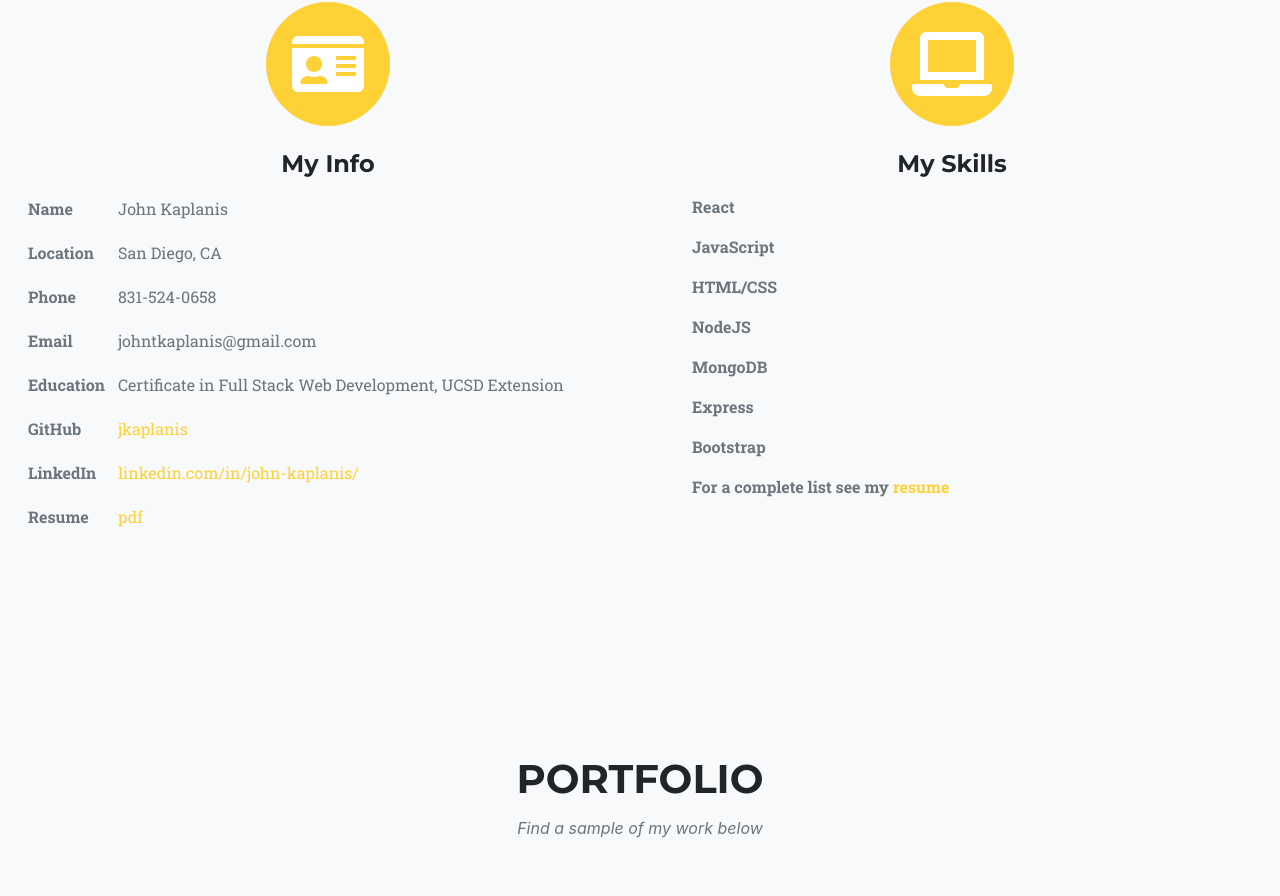
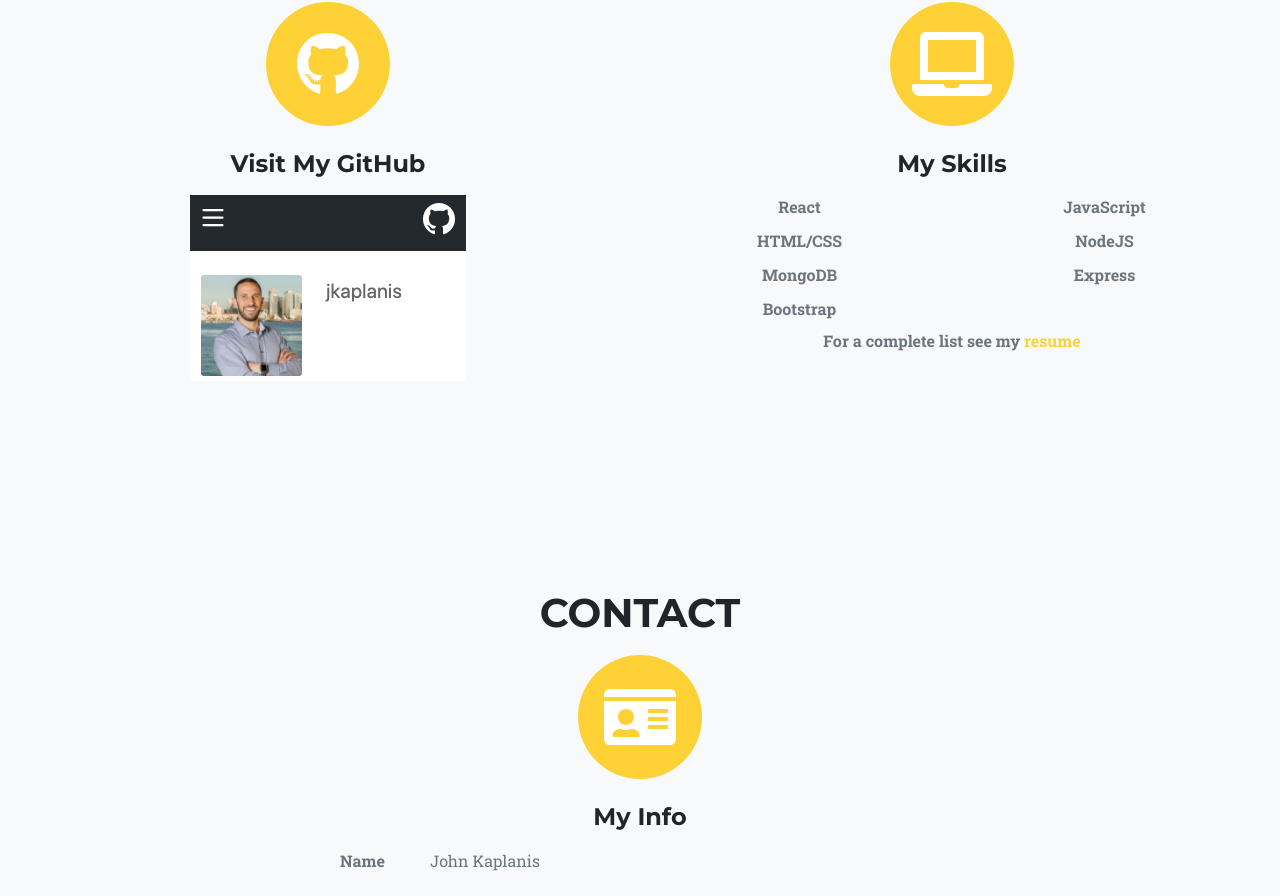
Before and after one commit to jkaplanis/react-portfolio, a React (Create React App) app: page / in a window 1280 px wide. Shown: the part 1842-2738 px from the top of the page. Built offline with nearby package versions, Linux system fonts and the light colour scheme; a web font is replaced by a local one.

Commit message:
add contact section, highlight github

```diff
--- a/src/App.js
+++ b/src/App.js
@@ -3,6 +3,7 @@ import Nav from "./components/Nav";
 import Header from "./components/Header";
 import AboutMe from "./components/AboutMe";
 import Resume from "./components/Resume";
+import Contact from "./components/Contact";
 import Portfolio from "./components/Portfolios";
 import Footer from "./components/Footer";
 import Modals from "./components/Modals";
@@ -21,6 +22,7 @@ function App() {
       <Header />
       <AboutMe />
       <Resume />
+      <Contact />
       <Portfolio />
       <Footer />
       <Modals />
--- /dev/null
+++ b/src/components/Contact.js
@@ -0,0 +1,140 @@
+import React from "react";
+import pdf from "../resume/john-kaplanis-resume.pdf";
+
+function Contact() {
+  return (
+    <section className="page-section bg-light" id="contact">
+      <div className="text-center">
+        <h2 className="section-heading text-uppercase mb-3">Contact</h2>
+      </div>
+      <div className="row text-center m-3">
+        <div className="col">
+          <span className="fa-stack fa-4x">
+            <i className="fas fa-circle fa-stack-2x text-primary" />
+            <i className="fas fa-id-card fa-stack-1x fa-inverse" />
+          </span>
+          <h4 className="my-3">My Info</h4>
+          <div
+            className="text-left"
+            style={{ maxWidth: "600px", margin: "auto" }}
+          >
+            <p className="text-muted">
+              <span
+                style={{
+                  fontWeight: "bold",
+                  display: "inline-block",
+                  width: 90
+                }}
+              >
+                Name
+              </span>
+              John Kaplanis
+            </p>
+            <p className="text-muted">
+              <span
+                style={{
+                  fontWeight: "bold",
+                  display: "inline-block",
+                  width: 90
+                }}
+              >
+                Location
+              </span>
+              San Diego, CA
+            </p>
+            <p className="text-muted">
+              <span
+                style={{
+                  fontWeight: "bold",
+                  display: "inline-block",
+                  width: 90
+                }}
+              >
+                Phone
+              </span>
+              831-524-0658
+            </p>
+            <p className="text-muted">
+              <span
+                style={{
+                  fontWeight: "bold",
+                  display: "inline-block",
+                  width: 90
+                }}
+              >
+                Email
+              </span>
+              <a href="mailto:johntkaplanis@gmail.com">
+                johntkaplanis@gmail.com
+              </a>
+            </p>
+            <p className="text-muted">
+              <span
+                style={{
+                  fontWeight: "bold",
+                  display: "inline-block",
+                  width: 90
+                }}
+              >
+                Education
+              </span>
+              Certificate in Full Stack Web Development, UCSD Extension
+            </p>
+            <p className="text-muted">
+              <span
+                style={{
+                  fontWeight: "bold",
+                  display: "inline-block",
+                  width: 90
+                }}
+              >
+                GitHub
+              </span>
+              <a
+                href="https://github.com/jkaplanis"
+                target="_blank"
+                rel="noopener noreferrer"
+              >
+                jkaplanis
+              </a>
+            </p>
+            <p className="text-muted">
+              <span
+                style={{
+                  fontWeight: "bold",
+                  display: "inline-block",
+                  width: 90
+                }}
+              >
+                LinkedIn
+              </span>
+              <a
+                href="https://www.linkedin.com/in/john-kaplanis/"
+                target="_blank"
+                rel="noopener noreferrer"
+              >
+                linkedin.com/in/john-kaplanis/
+              </a>
+            </p>
+            <p className="text-muted">
+              <span
+                style={{
+                  fontWeight: "bold",
+                  display: "inline-block",
+                  width: 90
+                }}
+              >
+                Resume
+              </span>
+              <a href={pdf} target="_blank" rel="noopener noreferrer">
+                pdf
+              </a>
+            </p>
+          </div>
+        </div>
+      </div>
+    </section>
+  );
+}
+
+export default Contact;
--- a/src/components/Nav.js
+++ b/src/components/Nav.js
@@ -32,6 +32,11 @@ function Nav() {
               </a>
             </li>
             <li className="nav-item">
+              <a className="nav-link js-scroll-trigger" href="#contact">
+                Contact
+              </a>
+            </li>
+            <li className="nav-item">
               <a className="nav-link js-scroll-trigger" href="#portfolio">
                 Portfolio
               </a>
--- a/src/components/Resume.js
+++ b/src/components/Resume.js
@@ -9,113 +9,27 @@ function Resume() {
       </div>
       <div className="row text-center m-3">
         <div className="col-md-6">
+          <a
+            href="https://github.com/jkaplanis"
+            target="_blank"
+            rel="noopener noreferrer"
+          >
             <span className="fa-stack fa-4x">
               <i className="fas fa-circle fa-stack-2x text-primary" />
-            <i className="fas fa-id-card fa-stack-1x fa-inverse" />
+              <i className="fab fa-github fa-stack-1x fa-inverse" />
             </span>
-          <h4 className="my-3">My Info</h4>
-          <div className="text-left">
-            <p className="text-muted">
-              <span
-                style={{
-                  fontWeight: "bold",
-                  display: "inline-block",
-                  width: 90
-                }}
+          </a>
+          <h4 className="my-3">Visit My GitHub</h4>
+          <a
+            href="https://github.com/jkaplanis"
+            target="_blank"
+            rel="noopener noreferrer"
           >
-                Name
-              </span>
-              John Kaplanis
-            </p>
-            <p className="text-muted">
-              <span
-                style={{
-                  fontWeight: "bold",
-                  display: "inline-block",
-                  width: 90
-                }}
-              >
-                Location
-              </span>
-              San Diego, CA
-            </p>
-            <p className="text-muted">
-              <span
-                style={{
-                  fontWeight: "bold",
-                  display: "inline-block",
-                  width: 90
-                }}
-              >
-                Phone
-              </span>
-              831-524-0658
-            </p>
-            <p className="text-muted">
-              <span
-                style={{
-                  fontWeight: "bold",
-                  display: "inline-block",
-                  width: 90
-                }}
-              >
-                Email
-              </span>
-              johntkaplanis@gmail.com
-            </p>
-            <p className="text-muted">
-              <span
-                style={{
-                  fontWeight: "bold",
-                  display: "inline-block",
-                  width: 90
-                }}
-              >
-                Education
-              </span>
-              Certificate in Full Stack Web Development, UCSD Extension
-            </p>
-            <p className="text-muted">
-              <span
-                style={{
-                  fontWeight: "bold",
-                  display: "inline-block",
-                  width: 90
-                }}
-              >
-                GitHub
-              </span>
-              <a href="https://github.com/jkaplanis">jkaplanis</a>
-            </p>
-            <p className="text-muted">
-              <span
-                style={{
-                  fontWeight: "bold",
-                  display: "inline-block",
-                  width: 90
-                }}
-              >
-                LinkedIn
-              </span>
-              <a href="https://www.linkedin.com/in/john-kaplanis/">
-                linkedin.com/in/john-kaplanis/
+            <img
+              src="assets/img/github/github-screenshot.png"
+              alt="github profile"
+            />
           </a>
-            </p>
-            <p className="text-muted">
-              <span
-                style={{
-                  fontWeight: "bold",
-                  display: "inline-block",
-                  width: 90
-                }}
-              >
-                Resume
-              </span>
-              <a href={pdf} target="_blank" rel="noopener noreferrer">
-                pdf
-              </a>
-            </p>
-          </div>
         </div>
         <div className="col-md-6">
           <span className="fa-stack fa-4x">
@@ -123,24 +37,29 @@ function Resume() {
             <i className="fas fa-laptop fa-stack-1x fa-inverse" />
           </span>
           <h4 className="my-3">My Skills</h4>
-          <ul
-            className="text-left text-muted"
+
+          <div
+            className="skillsWrapper text-muted"
             style={{ listStyleType: "none", fontWeight: "bold" }}
           >
-            <li className="mb-3">React</li>
-            <li className="mb-3">JavaScript</li>
-            <li className="mb-3">HTML/CSS</li>
-            <li className="mb-3">NodeJS</li>
-            <li className="mb-3">MongoDB</li>
-            <li className="mb-3">Express</li>
-            <li className="mb-3">Bootstrap</li>
-            <li className="mb-3">
+            <div>React</div>
+            <div>JavaScript</div>
+            <div>HTML/CSS</div>
+            <div>NodeJS</div>
+            <div>MongoDB</div>
+            <div>Express</div>
+            <div>Bootstrap</div>
+          </div>
+          <div
+            className="resumeLink text-muted mt-2"
+            style={{ listStyleType: "none", fontWeight: "bold" }}
+          >
+            {" "}
             For a complete list see my{" "}
             <a href={pdf} target="_blank" rel="noopener noreferrer">
               resume
             </a>
-            </li>
-          </ul>
+          </div>
         </div>
       </div>
     </section>
```
Also changed, not shown: public/assets/img/github/github-screenshot.png (added), public/css/styles.css. Lines whose indentation alone changed are shown as unchanged.
